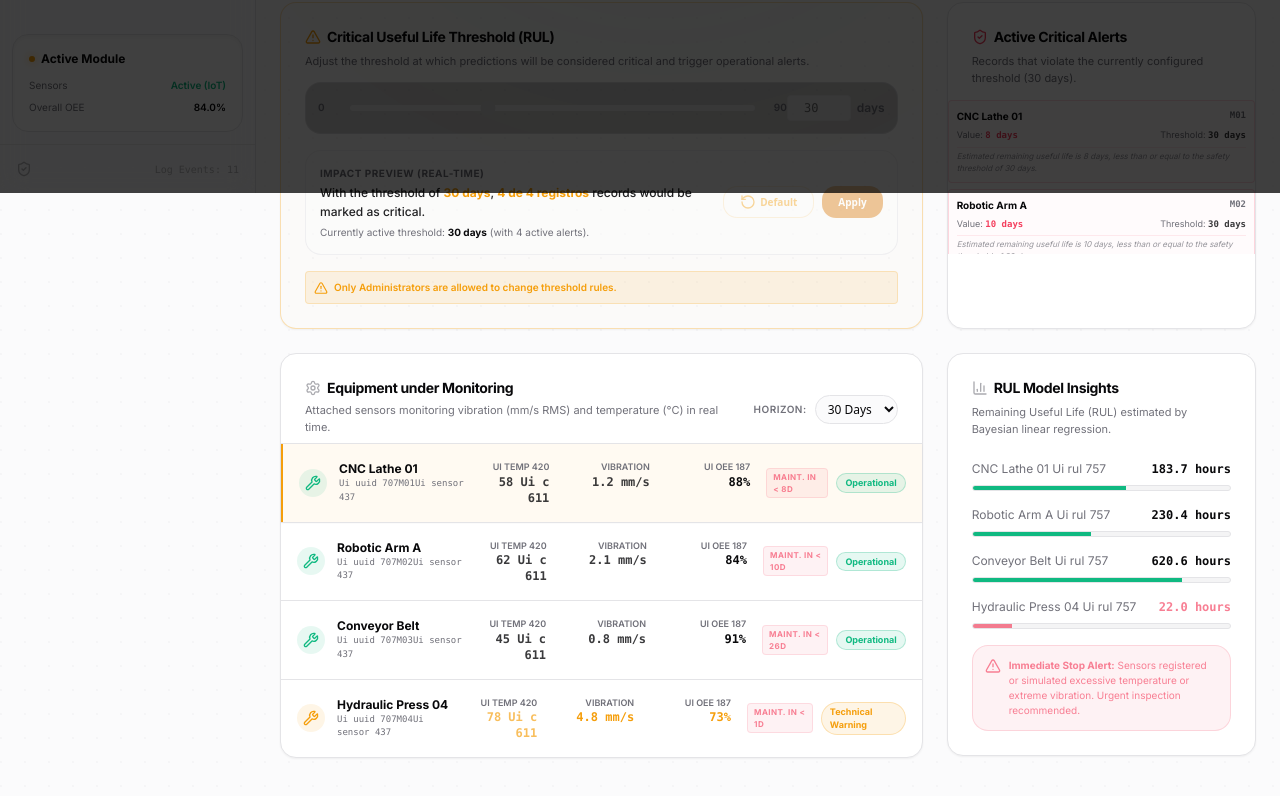
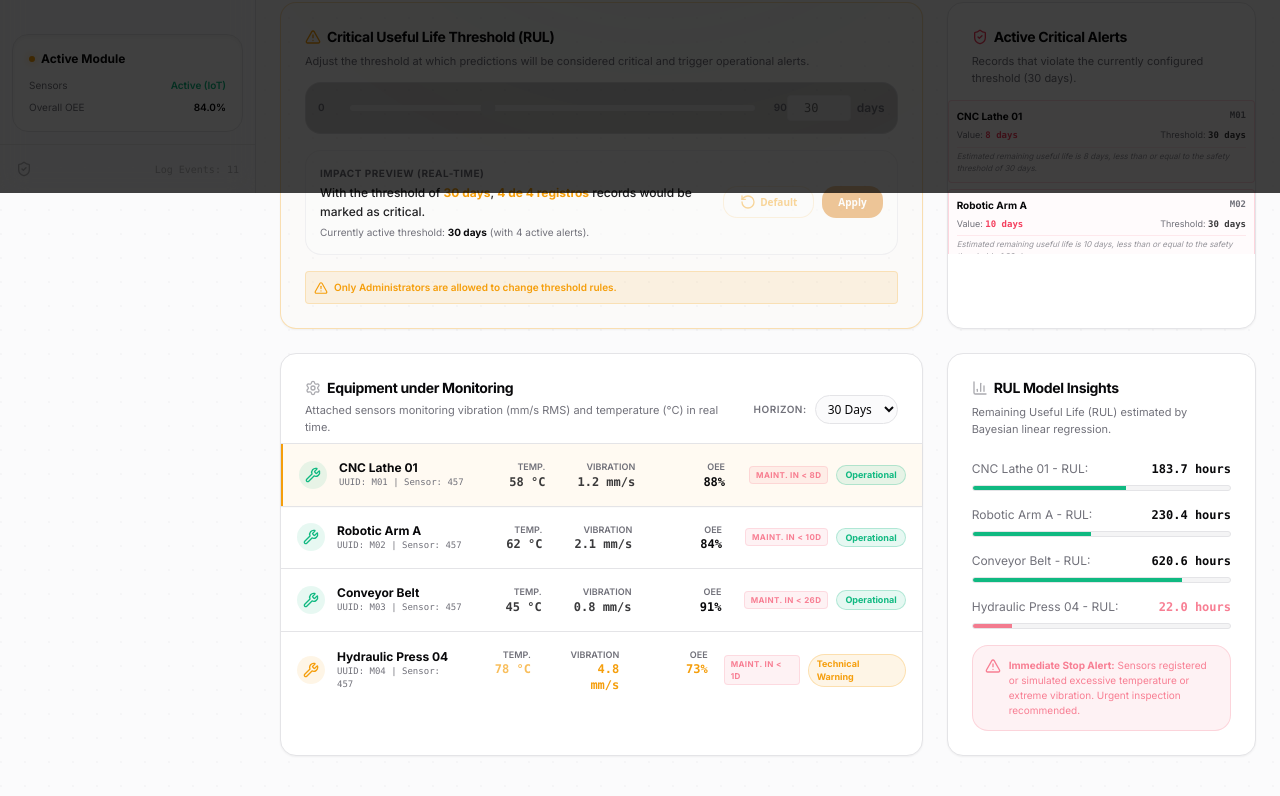
Before and after one commit to gabriellsnts/spam-project, a Next.js app: page /maintenance in a window 1280 px wide. Shown: the part 607-1403 px from the top of the page. Built offline with nearby package versions, Linux system fonts and the light colour scheme; sample sign-in values are in the browser's storage.

Commit message:
fix: correcoes de formatação de textos na parte inferior de manutencao

```diff
--- a/src/app/(domains)/maintenance/page.tsx
+++ b/src/app/(domains)/maintenance/page.tsx
@@ -336,16 +336,16 @@ export default function MaintenancePage() {
                                 </span>
                               )}
                             </div>
-                            <div className="text-[9px] text-muted-foreground font-mono">{t("ui_uuid_707")}{m.id}{t("ui_sensor_437")}</div>
+                            <div className="text-[9px] text-muted-foreground font-mono">UUID: {m.id} | Sensor: 457</div>
                           </div>
                         </div>
 
                         <div className="grid grid-cols-3 gap-4 sm:gap-8 text-right">
                           <div>
-                            <div className="text-[9px] text-muted-foreground uppercase font-semibold">{t("ui_temp_420")}</div>
+                            <div className="text-[9px] text-muted-foreground uppercase font-semibold">Temp.</div>
                             <div className={`text-xs font-bold font-mono ${
                               m.temp > 80 ? "text-rose-500" : m.temp > 70 ? "text-amber-500 animate-pulse" : "text-foreground/80"
-                            }`}>{m.temp} {t("ui_c_611")}</div>
+                            }`}>{m.temp} °C</div>
                           </div>
                           <div>
                             <div className="text-[9px] text-muted-foreground uppercase font-semibold">{t("vibration_label").split(" ")[0]}</div>
@@ -354,7 +354,7 @@ export default function MaintenancePage() {
                             }`}>{m.vibration} mm/s</div>
                           </div>
                           <div>
-                            <div className="text-[9px] text-muted-foreground uppercase font-semibold">{t("ui_oee_187")}</div>
+                            <div className="text-[9px] text-muted-foreground uppercase font-semibold">OEE</div>
                             <div className={`text-xs font-bold font-mono ${
                               m.oee < 80 ? "text-amber-500" : "text-emerald-555 dark:text-emerald-405 font-bold"
                             }`}>{m.oee}%</div>
@@ -426,7 +426,7 @@ export default function MaintenancePage() {
                       <div key={m.id} className="space-y-2">
                         <div className="flex justify-between text-xs">
                           <span className="text-muted-foreground flex items-center gap-1">
-                            {t("machine_" + m.id.toLowerCase())} {t("ui_rul_757")}{simOverride && (
+                            {t("machine_" + m.id.toLowerCase())} - RUL: {simOverride && (
                               <span className="text-[8px] px-1 bg-amber-500/10 text-amber-500 rounded border border-amber-500/20 font-bold">
                                 {t("simulating")}
                               </span>
```
Also changed, not shown: 1 other file (tests, documents, lock files or other folders).
